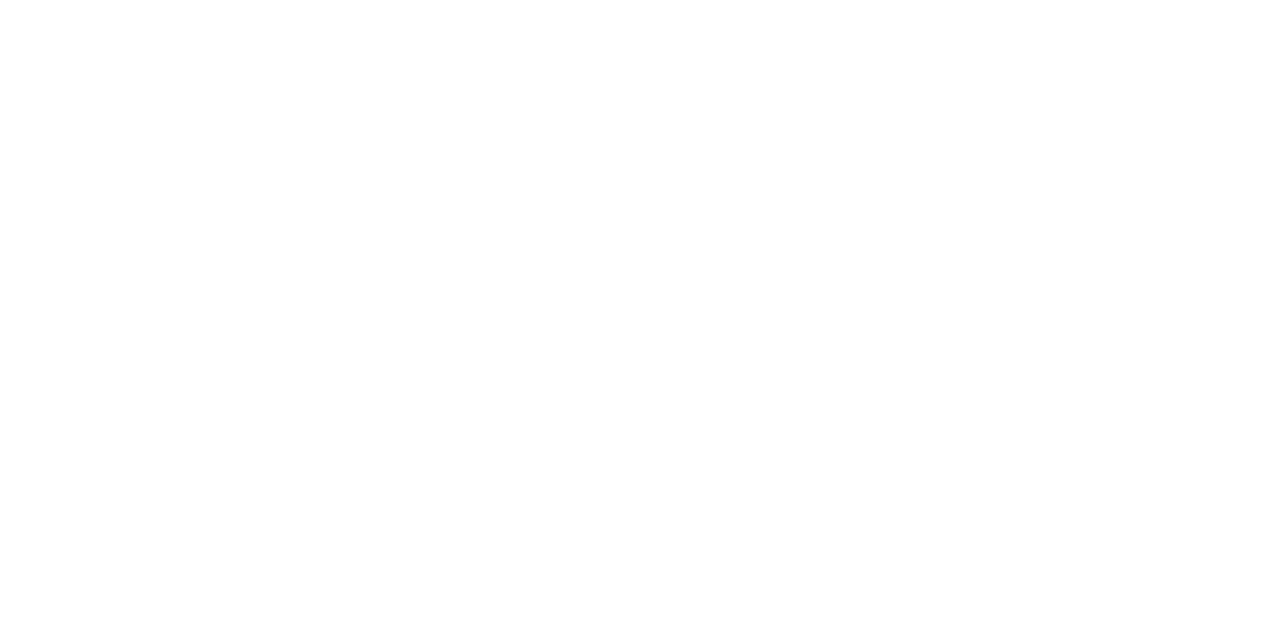
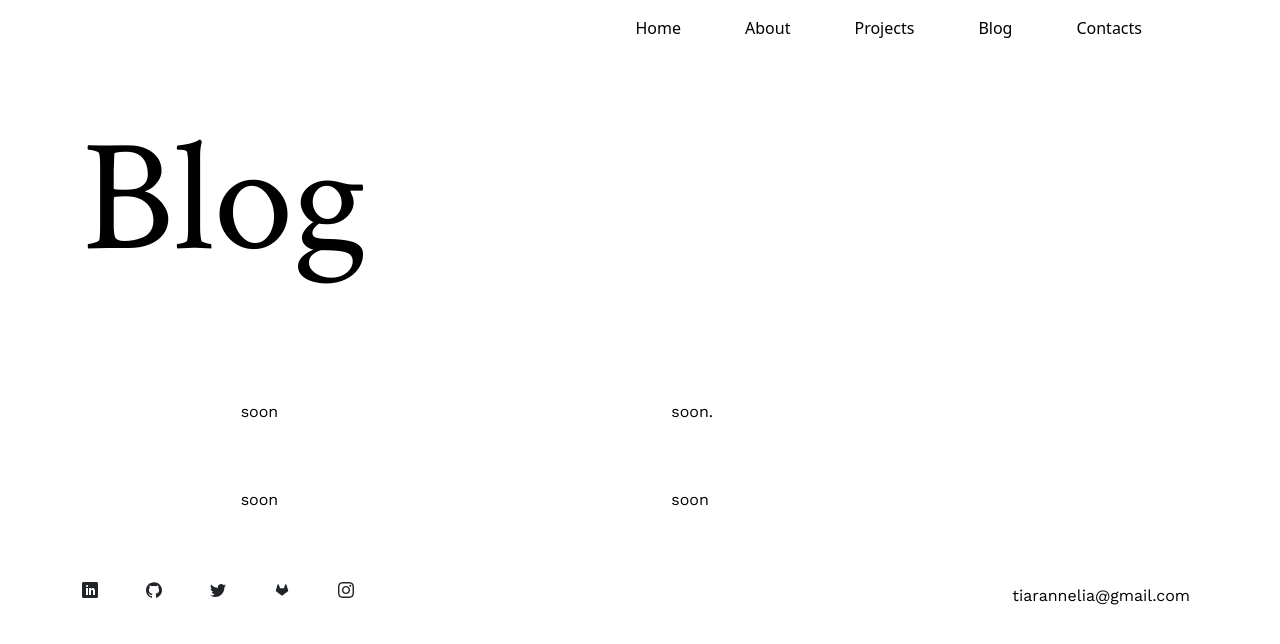
Before and after one commit to tinywomanintech/tiaraannelia, a React (Create React App) app: page /blog in a window 1280 px wide. Shown: the top 644 px of the page. Built offline with nearby package versions, Linux system fonts and the light colour scheme.

Commit message:
finish all structure, continue later

```diff
--- a/public/index.html
+++ b/public/index.html
@@ -28,7 +28,7 @@
     <!-- Fonts -->
     <link rel="preconnect" href="https://fonts.googleapis.com" />
     <link rel="preconnect" href="https://fonts.gstatic.com" crossorigin />
-    <link href="https://fonts.googleapis.com/css2?family=Crimson+Text:wght@400;600&family=Work+Sans:wght@300;400&display=swap" rel="stylesheet" />
+    <link href="https://fonts.googleapis.com/css2?family=Crimson+Text:wght@400;600&family=Work+Sans:wght@300;400;500;600&display=swap" rel="stylesheet" />
     <title>Tiara Annelia</title>
     <style>
       body {
@@ -42,6 +42,10 @@
       h5,
       h6 {
         font-family: 'Crimson Text', serif;
+      }
+
+      p {
+        font-family: 'Work Sans', sans-serif;
       }
     </style>
   </head>
--- a/src/App.scss
+++ b/src/App.scss
@@ -1,3 +1,123 @@
+@import './assets/styles/color';
+@import './assets/styles/typography';
+@import './assets/styles/button';
+
+body,
+html {
+  height: 100%;
+}
+
+#root {
+  color: $black;
+  // background-color: $black;
+}
+
+.hero {
+  .hero-text {
+    h1 {
+      font-size: 10em;
+      font-weight: 400;
+    }
+    span {
+      font-size: 30px;
+      position: absolute;
+      top: 45%;
+    }
+  }
+  .hero-image {
+    img {
+      width: 25em;
+      position: absolute;
+      top: 25%;
+      left: 45%;
+      z-index: -1;
+      transform: rotate(5deg);
+    }
+  }
+}
+
+.hero-structure {
+  padding-top: 20em;
+  .structure-title {
+    p:first-child {
+      font-weight: 500;
+      padding-right: 23em;
+    }
+  }
+  .structure-title-2 {
+    padding-top: 5em;
+    p:first-child {
+      font-weight: 500;
+      padding-right: 25em;
+    }
+    .btn-structure {
+      padding-right: 6rem;
+      display: flex;
+      flex-direction: row;
+      flex-wrap: wrap;
+      align-items: flex-start;
+      margin: 1em;
+
+      .btn-site {
+        border: 1px solid #f2f2f2;
+        width: 10rem;
+        height: 4rem;
+        padding: 3rem;
+        margin: 0.5em;
+        background-color: $black;
+        border-radius: 3%;
+        a {
+          text-decoration: none;
+          color: $white;
+        }
+      }
+    }
+  }
+}
+
+// navbar
+
+.navbar {
+  .navbar-nav {
+    a.nav-item {
+      color: $black;
+    }
+    a.nav-item:hover {
+      text-decoration: underline;
+    }
+    a.nav-item:active {
+      text-decoration: underline;
+    }
+  }
+}
+
+// aboutme
+
+.aboutme {
+  .aboutme-text {
+    h1 {
+      font-size: 10em;
+      font-weight: 400;
+      padding-right: 0.5em;
+    }
+
+    img {
+      width: 25em;
+    }
+  }
+  .belovedme {
+    .text {
+      width: 10em;
+      padding-right: 1em;
+    }
+
+    .description {
+      width: 30em;
+      padding-left: 7rem;
+    }
+  }
+}
+
 // .App {
 //   text-align: center;
 // }
--- a/src/assets/styles/_color.scss
+++ b/src/assets/styles/_color.scss
@@ -0,0 +1,2 @@
+$black: #000000;
+$white: #ffff;
--- a/src/components/Hero.jsx
+++ b/src/components/Hero.jsx
@@ -1,9 +1,23 @@
 import React from 'react';
+import { Container } from 'react-bootstrap';
 
 export default function Hero() {
   return (
-    <div>
-      <h1>ini hero</h1>
-    </div>
+    <section className="hero">
+      <Container className=" d-flex justify-content-start">
+        <div className="hero-text">
+          <h1>
+            Tiara's
+            <br />
+            Portfolio <span>&#174;</span>
+            <br />
+            Website
+          </h1>
+        </div>
+        <div className="hero-image">
+          <img src="https://i.ibb.co/mGS1JXq/hero-bg.jpg" alt="This is me" />
+        </div>
+      </Container>
+    </section>
   );
 }
--- a/src/pages/Homepage.js
+++ b/src/pages/Homepage.js
@@ -1,14 +1,16 @@
 import React from 'react';
 import Hero from '../components/Hero';
-import Footer from '../parts/Footer';
-import Header from '../parts/Header';
+import Structure from '../components/Structure';
+// import Footer from '../parts/Footer';
+// import Header from '../parts/Header';
 
 const Homepage = () => {
   return (
     <div>
-      <Header />
+      {/* <Header /> */}
       <Hero />
-      <Footer />
+      <Structure />
+      {/* <Footer /> */}
     </div>
   );
 };
--- a/src/parts/Footer.js
+++ b/src/parts/Footer.js
@@ -1,9 +1,32 @@
 import React from 'react';
+import { ImLinkedin, ImGithub, ImTwitter } from 'react-icons/im';
+import { AiFillGitlab } from 'react-icons/ai';
+import { SiInstagram } from 'react-icons/si';
+import { Container } from 'react-bootstrap';
 
 export default function Footer() {
   return (
-    <div>
-      <h1>ini footer</h1>
-    </div>
+    <footer className="">
+      <Container>
+        <div className="d-flex justify-content-end  ">
+          <a className="me-5 text-decoration-none link-dark" href="https://www.linkedin.com/in/tiaraannelia/" target="_blank" rel="noreferrer">
+            <ImLinkedin />
+          </a>
+          <a className="me-5 text-decoration-none link-dark" href="https://github.com/tinywomanintech" target="_blank" rel="noreferrer">
+            <ImGithub />
+          </a>
+          <a className="me-5 text-decoration-none link-dark" href="https://twitter.com/tiaraanneliac" target="_blank" rel="noreferrer">
+            <ImTwitter />
+          </a>
+          <a className="me-5 text-decoration-none link-dark" href=" https://gitlab.com/tinywomanintech" target="_blank" rel="noreferrer">
+            <AiFillGitlab />
+          </a>
+          <a className="me-5 text-decoration-none link-dark" href="https://gitlab.com/tinywomanintech" target="_blank" rel="noreferrer">
+            <SiInstagram />
+          </a>
+          <p className="mb-0 ms-auto p-2 bd-highlight"> tiarannelia@gmail.com</p>
+        </div>
+      </Container>
+    </footer>
   );
 }
--- a/src/parts/Header.js
+++ b/src/parts/Header.js
@@ -1,9 +1,67 @@
-import React from 'react';
+import { Navbar, Container, Nav } from 'react-bootstrap';
+import { HashLink as Link } from 'react-router-hash-link';
 
 export default function Header() {
   return (
-    <div>
-      <h1>ini header</h1>
-    </div>
+    <Navbar expand="lg" className="navbar">
+      <Container>
+        <Navbar.Toggle aria-controls="basic-navbar-nav" />
+        <Navbar.Collapse id="basic-navbar-nav">
+          <Nav className="navbar-nav ms-auto mb-2 mb-lg-0">
+            <Link className="nav-item nav-link me-5 " to="/tiaraannelia">
+              Home
+            </Link>
+            <Link className="nav-item nav-link me-5 " to="/about">
+              About
+            </Link>
+            <Link className="nav-item nav-link me-5 " to="/projects">
+              Projects
+            </Link>
+            <Link className="nav-item nav-link me-5 " to="/blog">
+              Blog
+            </Link>
+            <Link className="nav-item nav-link me-5 " to="/contacts">
+              Contacts
+            </Link>
+          </Nav>
+        </Navbar.Collapse>
+      </Container>
+    </Navbar>
+    // <nav class="navbar navbar-expand-lg navbar-light navbar-tp">
+    //   <div class="container">
+    //     <button class="navbar-toggler" type="button" data-bs-toggle="collapse" data-bs-target="#navbarSupportedContent" aria-controls="navbarSupportedContent" aria-expanded="false" aria-label="Toggle navigation">
+    //       <span class="navbar-toggler-icon"></span>
+    //     </button>
+    //     <div class="collapse navbar-collapse" id="navbarSupportedContent">
+    //       <ul class="navbar-nav ms-auto mb-2 mb-lg-0">
+    //         <li class="nav-item">
+    //           <Link class="nav-link active" aria-current="page" href="#">
+    //             Features
+    //           </Link>
+    //         </li>
+    //         <li class="nav-item">
+    //           <Link class="nav-link" href="#">
+    //             Pricing
+    //           </Link>
+    //         </li>
+    //         <li class="nav-item">
+    //           <Link class="nav-link" href="#">
+    //             Stories
+    //           </Link>
+    //         </li>
+    //         <li class="nav-item">
+    //           <Link class="nav-link" href="#">
+    //             Premium
+    //           </Link>
+    //         </li>
+    //         <li class="nav-item">
+    //           <Link class="nav-link" href="#">
+    //             Contact
+    //           </Link>
+    //         </li>
+    //       </ul>
+    //     </div>
+    //   </div>
+    // </nav>
   );
 }
--- a/src/router/Routes.js
+++ b/src/router/Routes.js
@@ -1,5 +1,9 @@
 import { BrowserRouter as Router, Switch, Route } from 'react-router-dom';
+import About from '../pages/About';
+import Blog from '../pages/Blog';
+import Contacts from '../pages/Contacts';
 import Homepage from '../pages/Homepage';
+import Projects from '../pages/Projects';
 
 export default function Routes() {
   return (
@@ -8,6 +12,18 @@ export default function Routes() {
         <Route path="/tiaraannelia" exact>
           <Homepage />
         </Route>
+        <Route path="/about" exact>
+          <About />
+        </Route>
+        <Route path="/projects" exact>
+          <Projects />
+        </Route>
+        <Route path="/blog" exact>
+          <Blog />
+        </Route>
+        <Route path="/contacts" exact>
+          <Contacts />
+        </Route>
       </Switch>
     </Router>
   );
```
